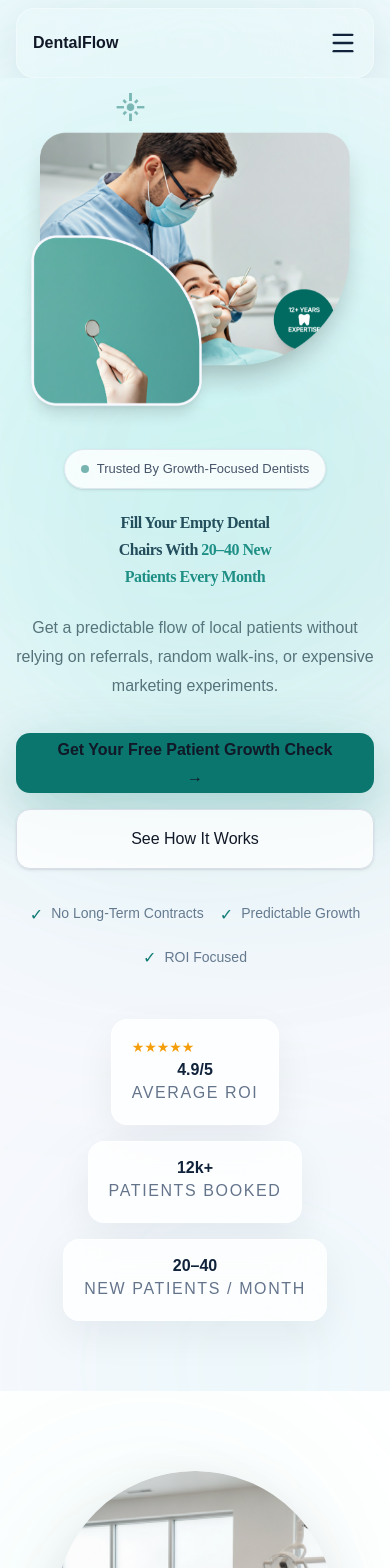
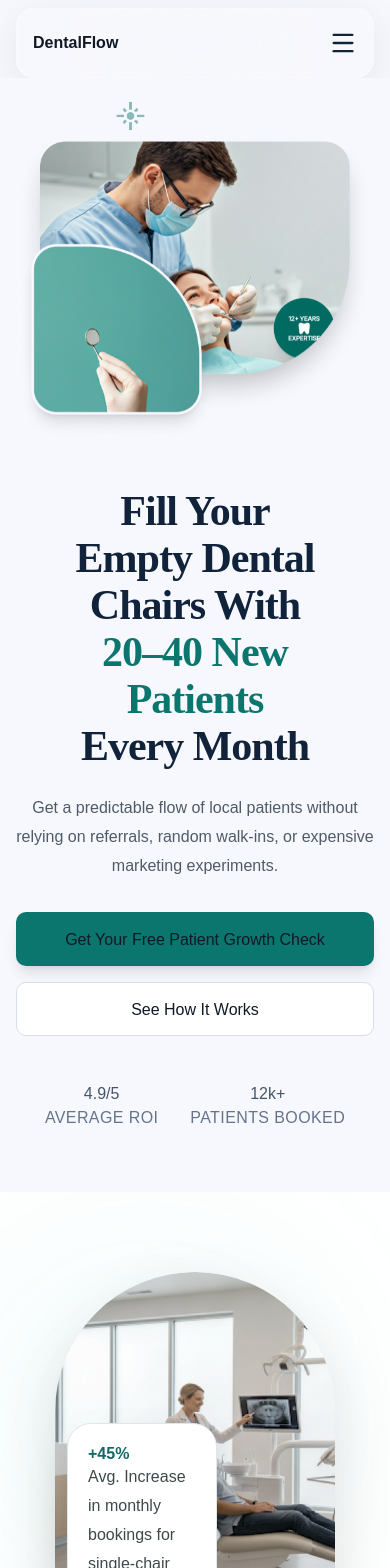
Before and after one commit to pranitha1404/dentalflow, a Next.js app: page / in a window 390 px wide. Shown: the top 1568 px of the page. Built offline with nearby package versions, Linux system fonts and the light colour scheme.

Commit message:
Fix hero typography and mobile responsiveness

```diff
--- a/app/globals.css
+++ b/app/globals.css
@@ -233,8 +233,8 @@ button {
   }
 
   h1 {
-    font-size: inherit !important;
-    line-height: inherit !important;
+    font-size: 40px !important;
+    line-height: 1.12 !important;
   }
 
   h2 {
--- a/components/Hero.tsx
+++ b/components/Hero.tsx
@@ -1,215 +1,29 @@
-"use client";
-
 import Image from "next/image";
 
 export default function Hero() {
   return (
     <section
       id="hero"
-      className="
-        relative
-        overflow-hidden
-        bg-[#F7F8FD]
-        pt-[95px]
-        md:pt-[110px]
-        pb-[70px]
-        md:pb-[100px]
-      "
+      className="overflow-hidden bg-[#F7F8FD] pt-[110px] md:pt-[120px] lg:pt-[120px] pb-[60px] md:pb-[80px]"
     >
-      {/* ===================== */}
-      {/* PREMIUM BACKGROUND */}
-      {/* ===================== */}
+      <div className="max-w-[1240px] mx-auto px-4 sm:px-6 lg:px-8">
+        <div className="grid grid-cols-1 lg:grid-cols-[52%_48%] items-center gap-10 lg:gap-0">
 
-      <div className="absolute inset-0 pointer-events-none overflow-hidden">
+          {/* RIGHT IMAGE */}
+          <div className="order-1 lg:order-2 flex justify-center lg:justify-end relative">
 
-        {/* Glow 1 */}
-        <div
-          className="
-            absolute
-            -top-32
-            -left-24
-            h-[500px]
-            w-[500px]
-            rounded-full
-            bg-[#78FFEB]/20
-            blur-[140px]
-            animate-pulse
-          "
-        />
-
-        {/* Glow 2 */}
-        <div
-          className="
-            absolute
-            top-[20%]
-            right-[-120px]
-            h-[500px]
-            w-[500px]
-            rounded-full
-            bg-[#0B766E]/12
-            blur-[150px]
-          "
-        />
-
-        {/* Glow 3 */}
-        <div
-          className="
-            absolute
-            bottom-[-150px]
-            left-[20%]
-            h-[350px]
-            w-[350px]
-            rounded-full
-            bg-[#78FFEB]/10
-            blur-[120px]
-          "
-        />
-
-        {/* Decorative Ring */}
-        <div
-          className="
-            hidden
-            lg:block
-            absolute
-            right-[10%]
-            top-[20%]
-            h-[500px]
-            w-[500px]
-            rounded-full
-            border
-            border-[#0B766E]/10
-          "
-        />
-
-        <div
-          className="
-            hidden
-            lg:block
-            absolute
-            right-[13%]
-            top-[23%]
-            h-[430px]
-            w-[430px]
-            rounded-full
-            border
-            border-[#0B766E]/10
-          "
-        />
-
-      </div>
-
-      {/* ===================== */}
-      {/* CONTAINER */}
-      {/* ===================== */}
-
-      <div className="relative z-10 max-w-[1240px] mx-auto px-4 sm:px-6 lg:px-8">
-
-        <div
-          className="
-            grid
-            grid-cols-1
-            lg:grid-cols-[58%_42%]
-            items-center
-            gap-4
-            md:gap-8
-            lg:gap-0
-          "
-        >
-
-          {/* ===================== */}
-          {/* IMAGE SIDE */}
-          {/* ===================== */}
-
-          <div
-            className="
-              order-1
-              lg:order-2
-              flex
-              justify-center
-              lg:justify-end
-              relative
-            "
-          >
-
-            {/* Floating Glass Badge */}
-
+            {/* Glow Effect */}
             <div
-              className="
-                hidden
-                md:flex
-                absolute
-                top-[10%]
-                left-[5%]
-                z-20
-                px-4
-                py-3
-                rounded-2xl
-                bg-white/80
-                backdrop-blur-xl
-                border
-                border-white/60
-                shadow-[0_20px_60px_rgba(15,23,42,0.08)]
-                animate-[float_6s_ease-in-out_infinite]
-              "
-            >
-              <div>
-                <p className="text-[11px] uppercase tracking-widest text-[#64748B]">
-                  Average ROI
-                </p>
-
-                <h4 className="text-[20px] font-bold text-[#10233A]">
-                  4.9/5
-                </h4>
-              </div>
-            </div>
-
-            {/* Floating Glass Badge */}
-
-            <div
-              className="
-                hidden
-                md:flex
-                absolute
-                bottom-[12%]
-                right-[2%]
-                z-20
-                px-4
-                py-3
-                rounded-2xl
-                bg-white/80
-                backdrop-blur-xl
-                border
-                border-white/60
-                shadow-[0_20px_60px_rgba(15,23,42,0.08)]
-                animate-[float_7s_ease-in-out_infinite]
-              "
-            >
-              <div>
-                <p className="text-[11px] uppercase tracking-widest text-[#64748B]">
-                  Patients Booked
-                </p>
-
-                <h4 className="text-[20px] font-bold text-[#10233A]">
-                  12k+
-                </h4>
-              </div>
-            </div>
-
-            {/* Main Glow Behind Doctor */}
-
-            <div
-              className="
-                absolute
-                z-0
-                h-[700px]
-                w-[700px]
-                rounded-full
-                bg-[#78FFEB]/25
-                blur-[160px]
-              "
+              className="absolute z-0 hidden lg:block"
+              style={{
+                width: "650px",
+                height: "650px",
+                borderRadius: "9999px",
+                background:
+                  "radial-gradient(circle, rgba(120,255,235,0.28) 0%, rgba(120,255,235,0.12) 45%, transparent 75%)",
+                filter: "blur(80px)",
+              }}
             />
-
-            {/* Doctor Image */}
 
             <Image
               src="/images/hero-main-doctor.png"
@@ -221,98 +35,53 @@ export default function Hero() {
                 relative
                 z-10
                 w-full
-                max-w-[300px]
-                sm:max-w-[450px]
-                md:max-w-[560px]
-                lg:max-w-[720px]
+                max-w-[280px]
+                sm:max-w-[420px]
+                md:max-w-[520px]
+                lg:max-w-[700px]
                 h-auto
                 object-contain
-                animate-[float_6s_ease-in-out_infinite]
-                transition-all
-                duration-700
-                hover:scale-[1.03]
+                animate-[float_4s_ease-in-out_infinite]
               "
             />
           </div>
 
-          {/* ===================== */}
-          {/* CONTENT SIDE */}
-          {/* ===================== */}
+          {/* LEFT CONTENT */}
+          <div className="order-2 lg:order-1 text-center lg:text-left">
 
-          <div
-            className="
-              order-2
-              lg:order-1
-              text-center
-              lg:text-left
-            "
-          >
-
-            {/* Premium Trust Badge */}
-
-            <div
-              className="
-                inline-flex
-                items-center
-                gap-2
-                px-4
-                py-2
-                rounded-full
-                border
-                border-[#DDE7F0]
-                bg-white/80
-                backdrop-blur-xl
-                shadow-sm
-                mb-5
-              "
-            >
-              <span className="h-2 w-2 rounded-full bg-[#0B766E] animate-pulse" />
-
-              <span className="text-[13px] font-medium text-[#475569]">
-                Trusted By Growth-Focused Dentists
-              </span>
-            </div>
             <h1
               className="
     text-[#10233A]
     text-center
     lg:text-left
-    mx-auto
-    lg:mx-0
-    w-full
-    text-[24px]
-    sm:text-[34px]
-    md:text-[46px]
-    lg:text-[58px]
-    xl:text-[68px]
+    max-w-full
   "
               style={{
                 fontFamily: "Namdhinggo",
                 fontWeight: 600,
-                lineHeight: "1.05",
-                letterSpacing: "-0.03em",
+                lineHeight: "1.08",
+                letterSpacing: "-1px",
               }}
             >
-              Fill Your Empty Dental
-              <br />
-              Chairs With <span className="text-[#0B766E]">20–40 New</span>
-              <br />
-              <span className="text-[#0B766E]">Patients Every Month</span>
+              <span className="block text-[42px] sm:text-[46px] md:text-[52px] lg:text-[60px]">
+                Fill Your Empty Dental
+              </span>
+
+              <span className="block text-[42px] sm:text-[46px] md:text-[52px] lg:text-[60px]">
+                Chairs With <span className="text-[#0B766E]">20–40 New</span>
+              </span>
+
+              <span className="block text-[42px] sm:text-[46px] md:text-[52px] lg:text-[60px]">
+                <span className="text-[#0B766E]">Patients</span> Every Month
+              </span>
             </h1>
-            {/* Description */}
 
             <p
-              className="
-                mt-6
-                md:mt-8
-                max-w-[560px]
-                mx-auto
-                lg:mx-0
-                text-[#4F5B67]
-              "
+              className="mt-6 md:mt-8 max-w-[520px] mx-auto lg:mx-0"
               style={{
-                fontSize: "clamp(1rem,1.1vw,1.15rem)",
-                lineHeight: "1.8",
+                color: "#4F5B67",
+                fontSize: "16px",
+                lineHeight: "1.7",
                 fontWeight: 500,
               }}
             >
@@ -321,87 +90,46 @@ export default function Hero() {
               experiments.
             </p>
 
-            {/* CTA Buttons */}
-
-            <div
-              className="
-                flex
-                flex-col
-                sm:flex-row
-                gap-4
-                mt-8
-                md:mt-10
-                justify-center
-                lg:justify-start
-              "
-            >
-
-              {/* Primary CTA */}
+            {/* Buttons */}
+            <div className="flex flex-col sm:flex-row gap-4 mt-8 md:mt-10 justify-center lg:justify-start">
 
               <a
                 href="#pricing"
                 className="
-                  group
-                  relative
-                  overflow-hidden
-                  min-h-[60px]
+                  min-h-[54px]
                   px-8
                   flex
                   items-center
                   justify-center
-                  rounded-[14px]
+                  rounded-[10px]
                   bg-[#0B766E]
                   text-white
-                  font-semibold
-                  shadow-[0_20px_60px_rgba(11,118,110,0.30)]
-                  transition-all
-                  duration-300
-                  hover:-translate-y-1
-                  hover:scale-[1.02]
-                  hover:shadow-[0_30px_80px_rgba(11,118,110,0.40)]
+                  text-[16px]
+                  font-medium
+                  shadow-lg
+                  hover:bg-[#08625C]
+                  transition
                 "
               >
-                <span className="relative z-10">
-                  Get Your Free Patient Growth Check →
-                </span>
-
-                <span
-                  className="
-                    absolute
-                    inset-0
-                    bg-[#08625C]
-                    translate-y-full
-                    transition-transform
-                    duration-300
-                    group-hover:translate-y-0
-                  "
-                />
+                Get Your Free Patient Growth Check
               </a>
-
-              {/* Secondary CTA */}
 
               <a
                 href="#services"
                 className="
-                  min-h-[60px]
+                  min-h-[54px]
                   px-8
                   flex
                   items-center
                   justify-center
-                  rounded-[14px]
+                  rounded-[10px]
                   border
                   border-[#D8DEE8]
-                  bg-white/80
-                  backdrop-blur-xl
+                  bg-white
                   text-[#10233A]
-                  font-medium
-                  shadow-sm
-                  transition-all
-                  duration-300
-                  hover:-translate-y-1
-                  hover:border-[#0B766E]
-                  hover:bg-white
-                  hover:shadow-[0_20px_50px_rgba(15,23,42,0.08)]
+                  text-[16px]
+                  hover:bg-[#F8FAFC]
+                  transition
                 "
               >
                 See How It Works
@@ -409,136 +137,28 @@ export default function Hero() {
 
             </div>
 
-            {/* Trust Row */}
+            {/* Stats */}
+            <div className="flex justify-center lg:justify-start items-center gap-8 mt-12 md:mt-14 flex-wrap">
 
-            <div
-              className="
-                mt-8
-                flex
-                flex-wrap
-                items-center
-                justify-center
-                lg:justify-start
-                gap-4
-                text-[#64748B]
-              "
-            >
-
-              <div className="flex items-center gap-2">
-                <span className="text-[#0B766E]">✓</span>
-                <span className="text-[14px]">
-                  No Long-Term Contracts
-                </span>
-              </div>
-
-              <div className="flex items-center gap-2">
-                <span className="text-[#0B766E]">✓</span>
-                <span className="text-[14px]">
-                  Predictable Growth
-                </span>
-              </div>
-
-              <div className="flex items-center gap-2">
-                <span className="text-[#0B766E]">✓</span>
-                <span className="text-[14px]">
-                  ROI Focused
-                </span>
-              </div>
-
-            </div>
-
-            {/* Premium Stats */}
-
-            <div
-              className="
-                flex
-                flex-wrap
-                justify-center
-                lg:justify-start
-                gap-4
-                mt-12
-              "
-            >
-
-              {/* Stat Card */}
-
-              <div
-                className="
-                  px-5
-                  py-4
-                  rounded-2xl
-                  bg-white/80
-                  backdrop-blur-xl
-                  border
-                  border-white/60
-                  shadow-[0_15px_40px_rgba(15,23,42,0.06)]
-                  transition-all
-                  duration-300
-                  hover:-translate-y-1
-                "
-              >
-                <div className="flex items-center gap-1 text-[#F59E0B] text-[14px]">
-                  ★★★★★
-                </div>
-
-                <h3 className="text-[22px] font-bold text-[#10233A]">
+              <div className="text-center lg:text-left">
+                <h3 className="text-[15px] text-[#475569]">
                   4.9/5
                 </h3>
 
-                <p className="uppercase text-[11px] tracking-widest text-[#64748B]">
+                <p className="uppercase text-[13px] text-[#64748B] tracking-wide">
                   Average ROI
                 </p>
               </div>
 
-              {/* Stat Card */}
+              <div className="hidden sm:block w-px h-10 bg-[#D8DEE8]" />
 
-              <div
-                className="
-                  px-5
-                  py-4
-                  rounded-2xl
-                  bg-white/80
-                  backdrop-blur-xl
-                  border
-                  border-white/60
-                  shadow-[0_15px_40px_rgba(15,23,42,0.06)]
-                  transition-all
-                  duration-300
-                  hover:-translate-y-1
-                "
-              >
-                <h3 className="text-[22px] font-bold text-[#10233A]">
+              <div className="text-center lg:text-left">
+                <h3 className="text-[15px] text-[#475569]">
                   12k+
                 </h3>
 
-                <p className="uppercase text-[11px] tracking-widest text-[#64748B]">
+                <p className="uppercase text-[13px] text-[#64748B] tracking-wide">
                   Patients Booked
-                </p>
-              </div>
-
-              {/* Stat Card */}
-
-              <div
-                className="
-                  px-5
-                  py-4
-                  rounded-2xl
-                  bg-white/80
-                  backdrop-blur-xl
-                  border
-                  border-white/60
-                  shadow-[0_15px_40px_rgba(15,23,42,0.06)]
-                  transition-all
-                  duration-300
-                  hover:-translate-y-1
-                "
-              >
-                <h3 className="text-[22px] font-bold text-[#10233A]">
-                  20–40
-                </h3>
-
-                <p className="uppercase text-[11px] tracking-widest text-[#64748B]">
-                  New Patients / Month
                 </p>
               </div>
 
```
Also changed, not shown: components/GrowthSection.tsx (+21 -10 lines).
